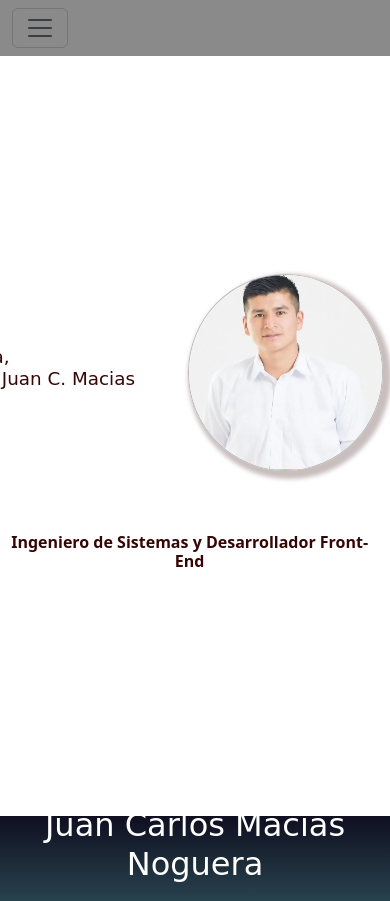
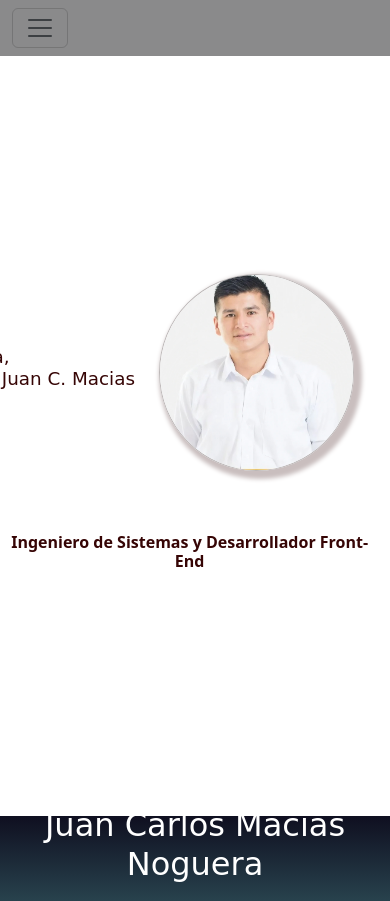
Before and after one commit to Juan17Macias/mi_portafolio, a plain HTML site: page index.html in a window 390 px wide. Shown: the top 901 px of the page. Drawn offline with nearby package versions, Linux system fonts and the light colour scheme; a web font is replaced by a local one.

Commit message:
actualizacion soyj responsive

```diff
--- a/responsive.css
+++ b/responsive.css
@@ -7,7 +7,7 @@
         .img-perfil {
             width: 50vw;
             margin-top: -5%;
-            margin-left: 48%;
+            margin-left: 40%;
           }
           .soyj {
             margin-top: -35%;
```
